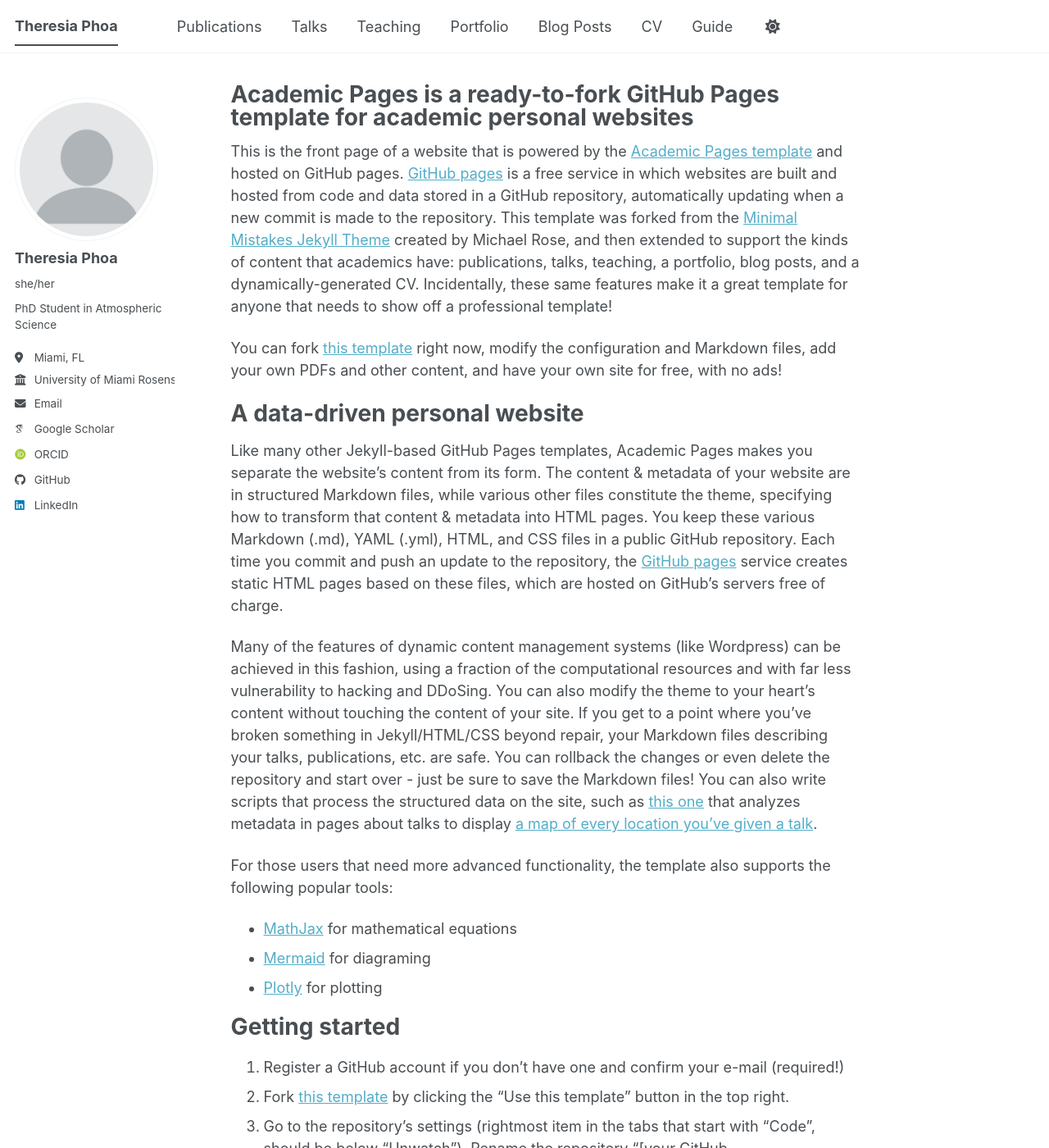
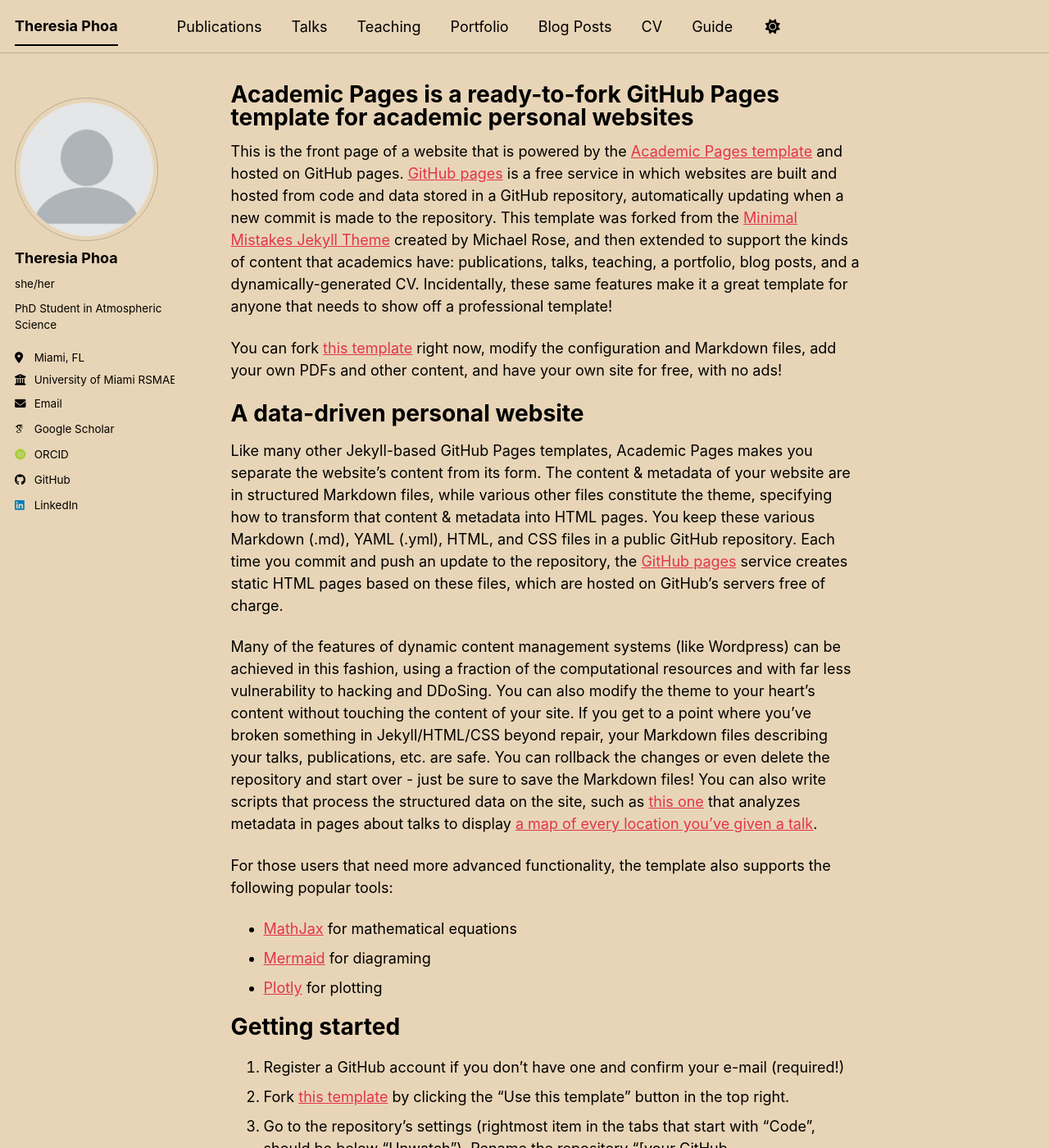
Before and after one commit to theresiabp/theresiabp.github.io, a Jekyll site: the page built from _pages/about.md, in a window 1280 px wide and 1400 px high. Shown: the whole window at 82% size. Built offline with Jekyll 4.4.1, drawn with Linux system fonts in a browser that asks for light colours; some web fonts are replaced; a script bundle is joined from its source files by our own code; library files that are not in the unit come from our copies.

Commit message:
Change site theme to 'sunrise' and update employer

```diff
--- a/_config.yml
+++ b/_config.yml
@@ -8,7 +8,7 @@
 
 # Basic Site Settings
 locale                   : "en-US"
-site_theme               : "default" # The available themes options are "default", "air", "sunrise", "mint", "dirt" and "contrast"
+site_theme               : "sunrise" # The available themes options are "default", "air", "sunrise", "mint", "dirt" and "contrast"
 title                    : "Theresia Phoa"
 title_separator          : "-"
 name                     : &name "Theresia Phoa"
@@ -28,7 +28,7 @@
   pronouns         : "she/her"
   bio              : "PhD Student in Atmospheric Science"
   location         : "Miami, FL"
-  employer         : "University of Miami Rosenstiel School"
+  employer         : "University of Miami RSMAES"
   uri              : # URL
   email            : "theresia.phoa@miami.edu"
 
```
